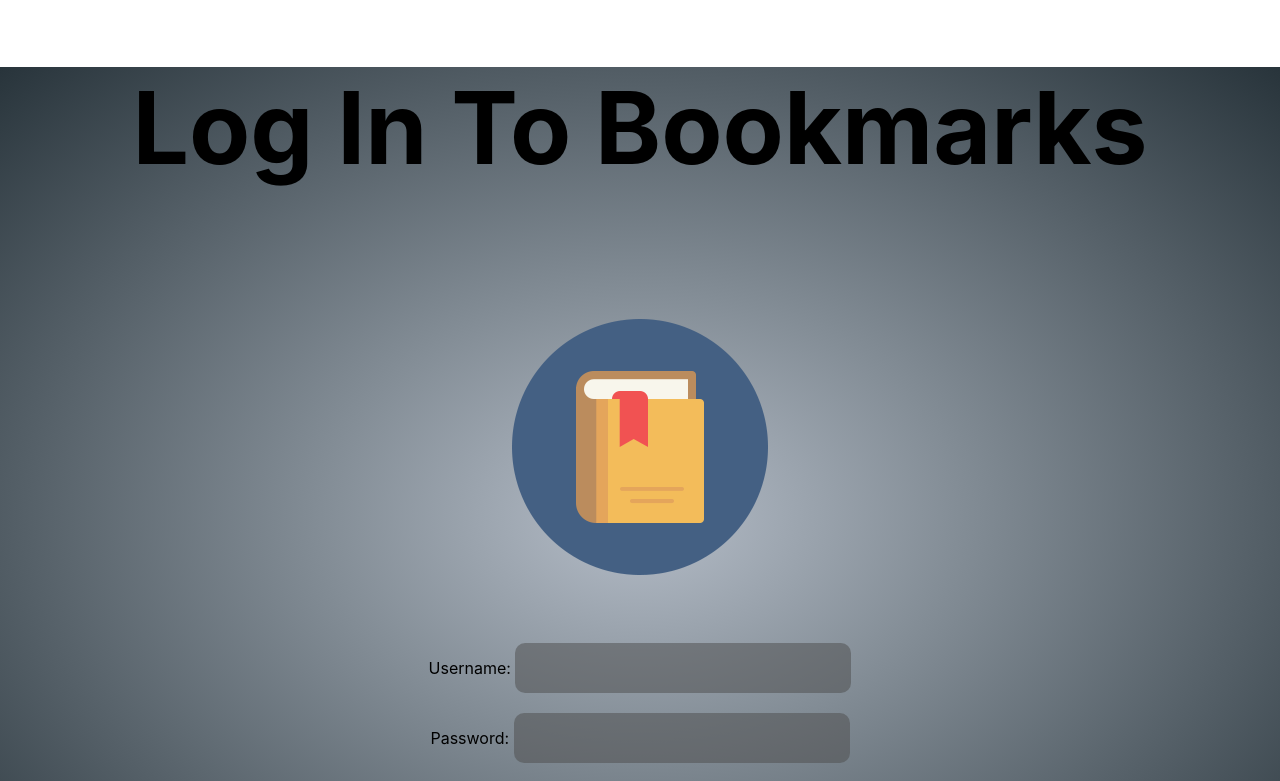
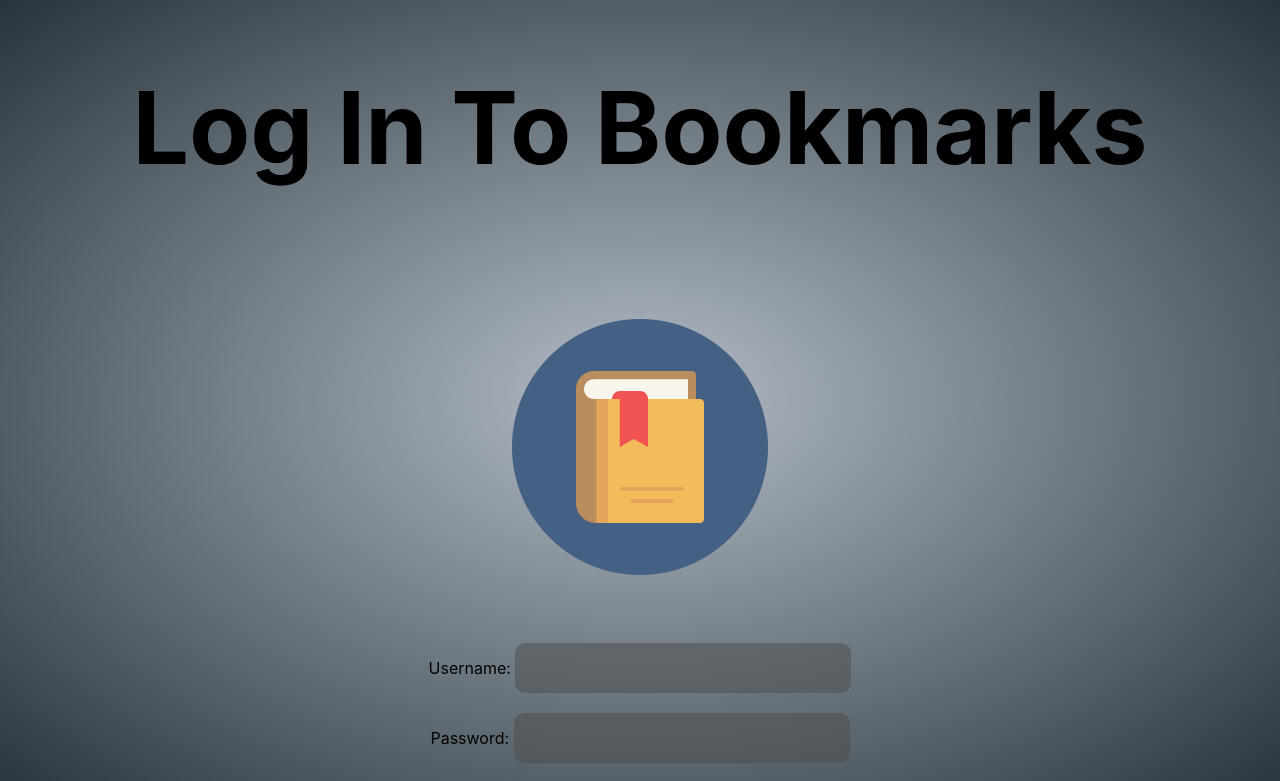
Before and after one commit to KingOfSean/Bookmarks, a React (Create React App) app: page / in a window 1280 px wide. Shown: the top 781 px of the page. Built offline with nearby package versions, Linux system fonts and the light colour scheme.

Commit message:
fixed vh

```diff
--- a/src/App.css
+++ b/src/App.css
@@ -1,10 +1,16 @@
-
 .App {
+	display: flex;
+	flex-direction: column;
 	text-align: center;
-  background: -webkit-radial-gradient(center, ellipse cover, rgba(181,189,200,1) 0%,rgba(130,140,149,1) 36%,rgba(40,52,59,1) 100%);
-  /* display: flex;
-  justify-content: space-between;
-  flex-direction: column; */
+	background: -webkit-radial-gradient(
+		center,
+		ellipse cover,
+		rgba(181, 189, 200, 1) 0%,
+		rgba(130, 140, 149, 1) 36%,
+		rgba(40, 52, 59, 1) 100%
+	);
+	width: 100vw;
+	height: 100vh;
 }
 
 /* body {
@@ -13,6 +19,9 @@
   height: 100%;
 } */
 
+.content {
+	height: 100vh;
+}
 
 footer {
 	display: flex;
@@ -104,7 +113,6 @@ nav h1 {
 	margin-top: 15px;
 	border-radius: 40px;
 	background-color: rgb(84, 93, 104);
-
 }
 
 a {
@@ -146,9 +154,9 @@ a {
 	border-radius: 5rem;
 	box-sizing: content-box;
 	width: fit-content;
-  transition: all .2s;
+	transition: all 0.2s;
 	font-size: 1rem;
-  font-family: 'Merriweather Sans', sans-serif;
+	font-family: "Merriweather Sans", sans-serif;
 	cursor: pointer;
 }
 
--- a/src/App.js
+++ b/src/App.js
@@ -206,7 +206,7 @@ export default function App() {
 
 	return (
 		<div className="App">
-			<>
+			<div className="content">
 				{isLoggedIn ? (
 					<div>
 						<nav>
@@ -330,7 +330,7 @@ export default function App() {
 						/>
 					</div>
 				)}
-			</>
+			</div>
 			<>{showModal === false ? <footer>By: Sean King</footer> : null}</>
 		</div>
 	);
```
Lines whose indentation alone changed are shown as unchanged.
